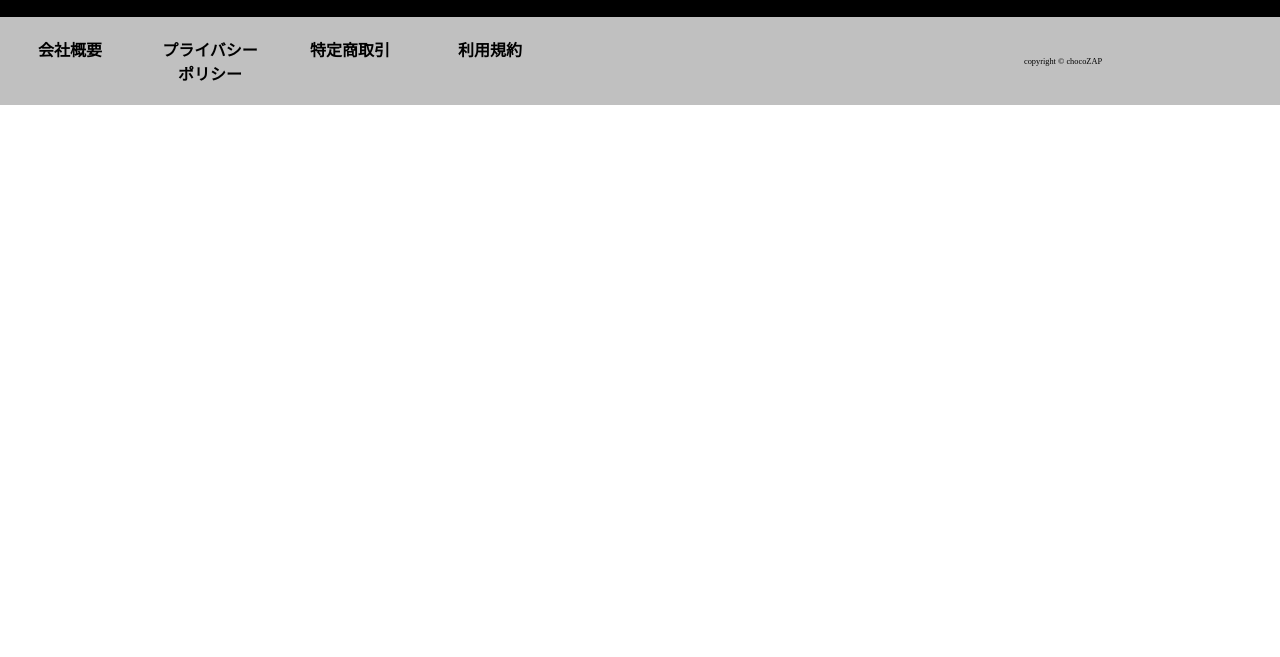
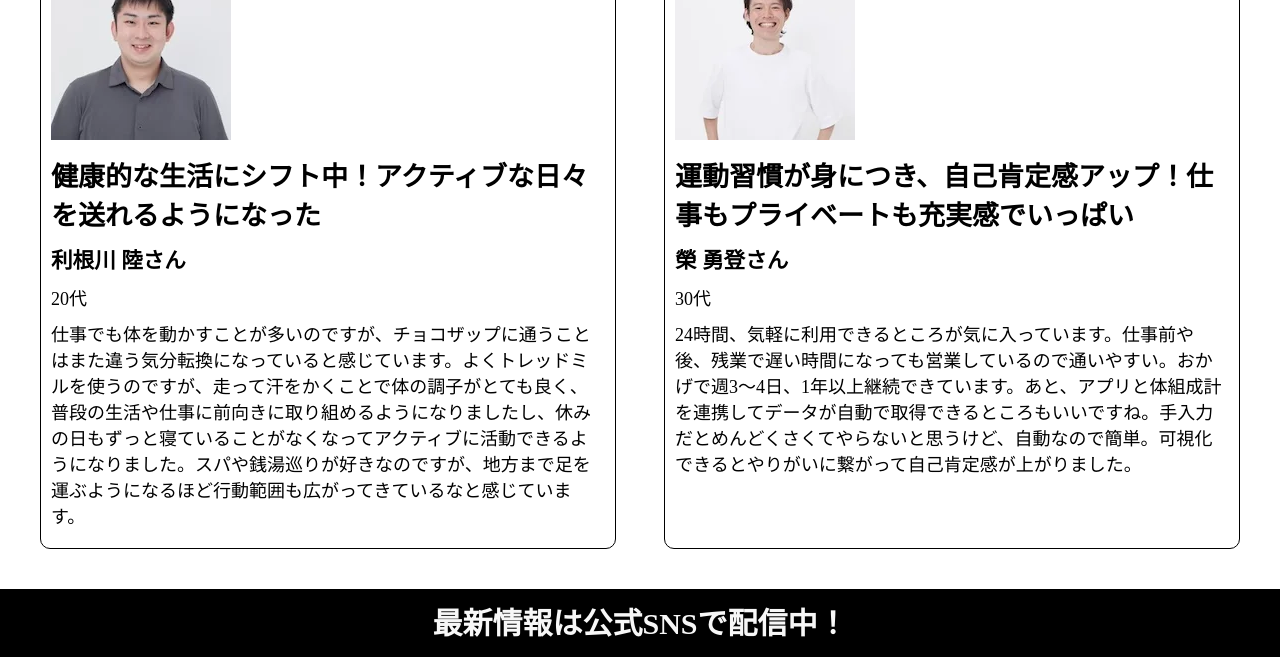
Before and after one commit to Internship-3days-20241016-online/HappyHunting, a plain HTML site: page main.html in a window 1280 px wide. Shown: the part 1583-2240 px from the top of the page. Before the commit the page ends 1688 px from the top, so only its background shows below. Drawn offline with Linux system fonts and the light colour scheme.

Commit message:
体験者の声を追加，それに伴って利用者の顔写真をフォルダに追加

```diff
--- a/css/style.css
+++ b/css/style.css
@@ -54,6 +54,34 @@ main .h-100 {
   background-color: #ebff3b;
   position: relative;
   z-index: -1;
+}
+
+.voice_container {
+  display: flex;
+  justify-content: space-between;
+  gap: 20px; /* 枠線間の余白 */
+  margin: 40px auto; /* 外側の余白を追加し、中央に配置 */
+  max-width: 1200px; /* セクションの最大幅を設定 */
+}
+.voice_framework {
+  width: 48%;
+  border: 1px solid #000;
+  padding: 10px;
+  box-sizing: border-box;
+  border-radius: 10px; /* 角を丸くする */
+  font-size: 1.8em; /* フォントサイズを大きくする */
+}
+.voice_framework img {
+  max-width: 100%;
+  height: auto;
+}
+.voice_framework h2 {
+  margin-top: 10px;
+  margin-bottom: 10px;
+}
+.voice_framework p {
+  margin-top: 10px;
+  margin-bottom: 10px;
 }
 /* footer関係 */
 
--- a/main.html
+++ b/main.html
@@ -59,6 +59,33 @@
             <img src="LP/images/chocozap3.png" alt="ご入会はこちら" class="cta-image">
           </a>
         </div>
+
+      <!-- 利用体験者の声 -->
+      <section id="voice" class="forth_view">
+        <h1>体験者の声</h1>
+        <div class="voice_container">
+          <div class="voice_framework">
+            <img src="LP\images\tonegawa.jpg" alt="利根川 陸">
+            <h2>健康的な生活にシフト中！アクティブな日々を送れるようになった</h2>
+              <!-- 名前と年齢を記述 -->
+              <p style="font-size: larger; font-weight: bold;">利根川 陸さん</p>
+              <p>20代</p>
+              <p>仕事でも体を動かすことが多いのですが、チョコザップに通うことはまた違う気分転換になっていると感じています。よくトレッドミルを使うのですが、走って汗をかくことで体の調子がとても良く、普段の生活や仕事に前向きに取り組めるようになりましたし、休みの日もずっと寝ていることがなくなってアクティブに活動できるようになりました。スパや銭湯巡りが好きなのですが、地方まで足を運ぶようになるほど行動範囲も広がってきているなと感じています。</p>
+          </div>
+          <div class="voice_framework">
+            <img src="LP\images\sakae.jpg" alt="榮 勇登">
+            <h2>運動習慣が身につき、自己肯定感アップ！仕事もプライベートも充実感でいっぱい</h2>
+              <!-- 名前と年齢を記述 -->
+              <p style="font-size: larger; font-weight: bold;">榮 勇登さん</p>
+              <p>30代</p>
+              <p>24時間、気軽に利用できるところが気に入っています。仕事前や後、残業で遅い時間になっても営業しているので通いやすい。おかげで週3～4日、1年以上継続できています。あと、アプリと体組成計を連携してデータが自動で取得できるところもいいですね。手入力だとめんどくさくてやらないと思うけど、自動なので簡単。可視化できるとやりがいに繋がって自己肯定感が上がりました。</p>
+          </div>
+        </div>
+      </section>
+
+
+
+
     </main>
     <footer>
       <div class="footer_items">
```
Also changed, not shown: LP/images/sakae.jpg (added), LP/images/tonegawa.jpg (added).
